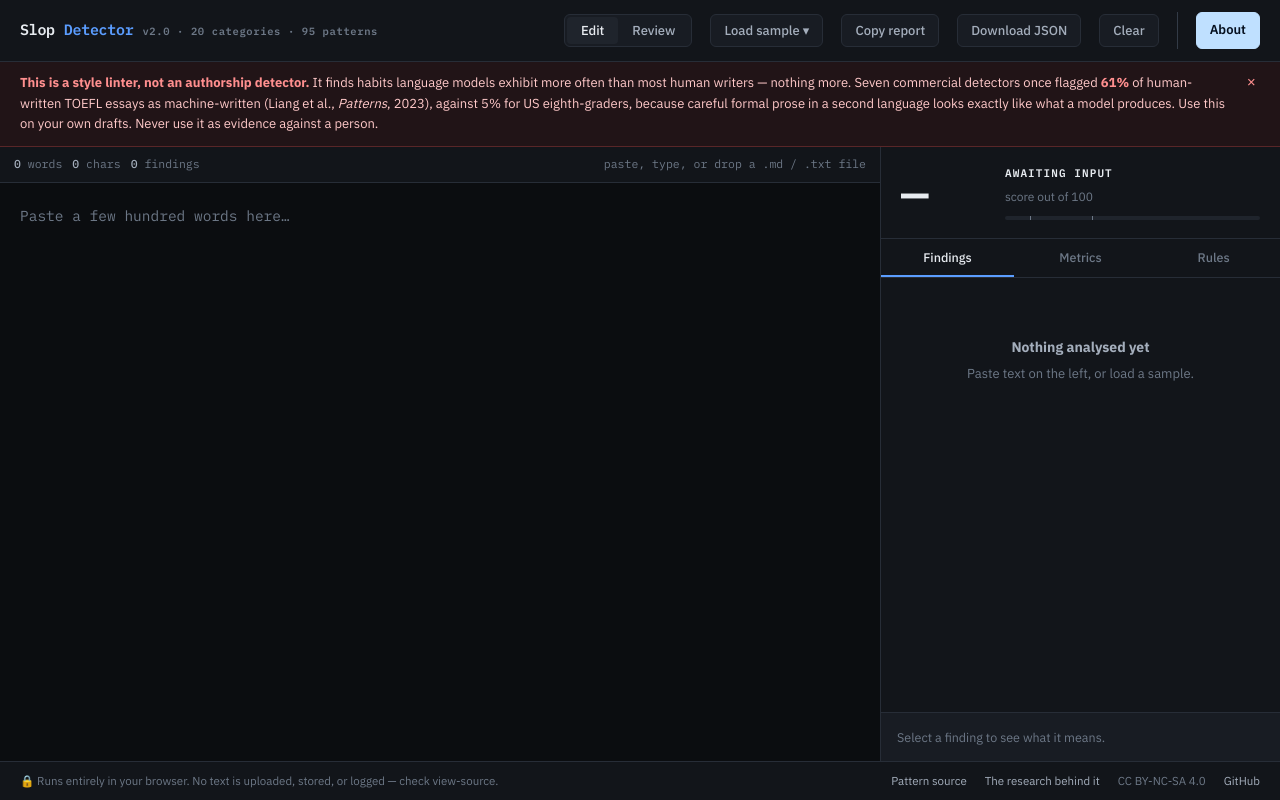
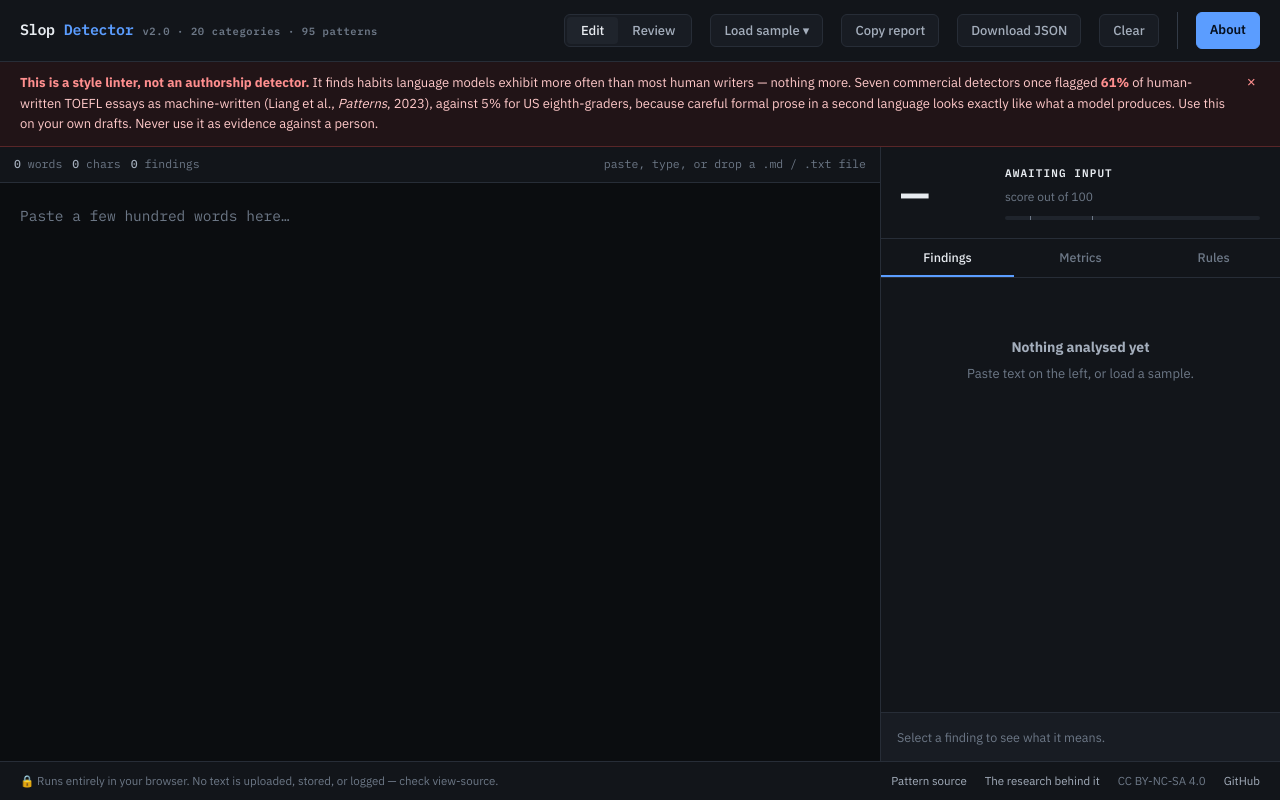
Before and after one commit to halans/slopdetector-me-v2, a plain HTML site: page app/tool/public/index.html in a window 1280 px wide. Drawn offline with Linux system fonts and the light colour scheme.

Commit message:
Update link attributes for improved accessibility and semantics

```diff
--- a/app/tool/public/index.html
+++ b/app/tool/public/index.html
@@ -65,7 +65,7 @@
 .btn.primary:hover{background:#7db0ff;border-color:#7db0ff;color:#06101f}
 .btn:disabled{opacity:.45;cursor:not-allowed}
 a.btn{display:inline-flex;align-items:center;text-decoration:none}
-.btn.about{background:#bfe0ff;border-color:#bfe0ff;color:#06101f;font-weight:600}
+.btn.about{background:var(--accent);border-color:var(--accent);color:#06101f;font-weight:600}
 .btn.about:hover{background:#9fd2ff;border-color:#9fd2ff;color:#06101f}
 .btn-sep{width:1px;align-self:stretch;background:var(--line-2)}
 
@@ -214,7 +214,7 @@
   <button class="btn" id="btn-json">Download JSON</button>
   <button class="btn" id="btn-clear">Clear</button>
   <span class="btn-sep" aria-hidden="true"></span>
-  <a class="btn about" href="https://about.slopdetector.me" target="_blank" rel="noopener noreferrer">About</a>
+  <a class="btn about" href="https://about.slopdetector.me" rel="me">About</a>
 </header>
 
 <div class="notice" id="notice">
```
Also changed, not shown: app/public/index.html (+1 -1 lines).
